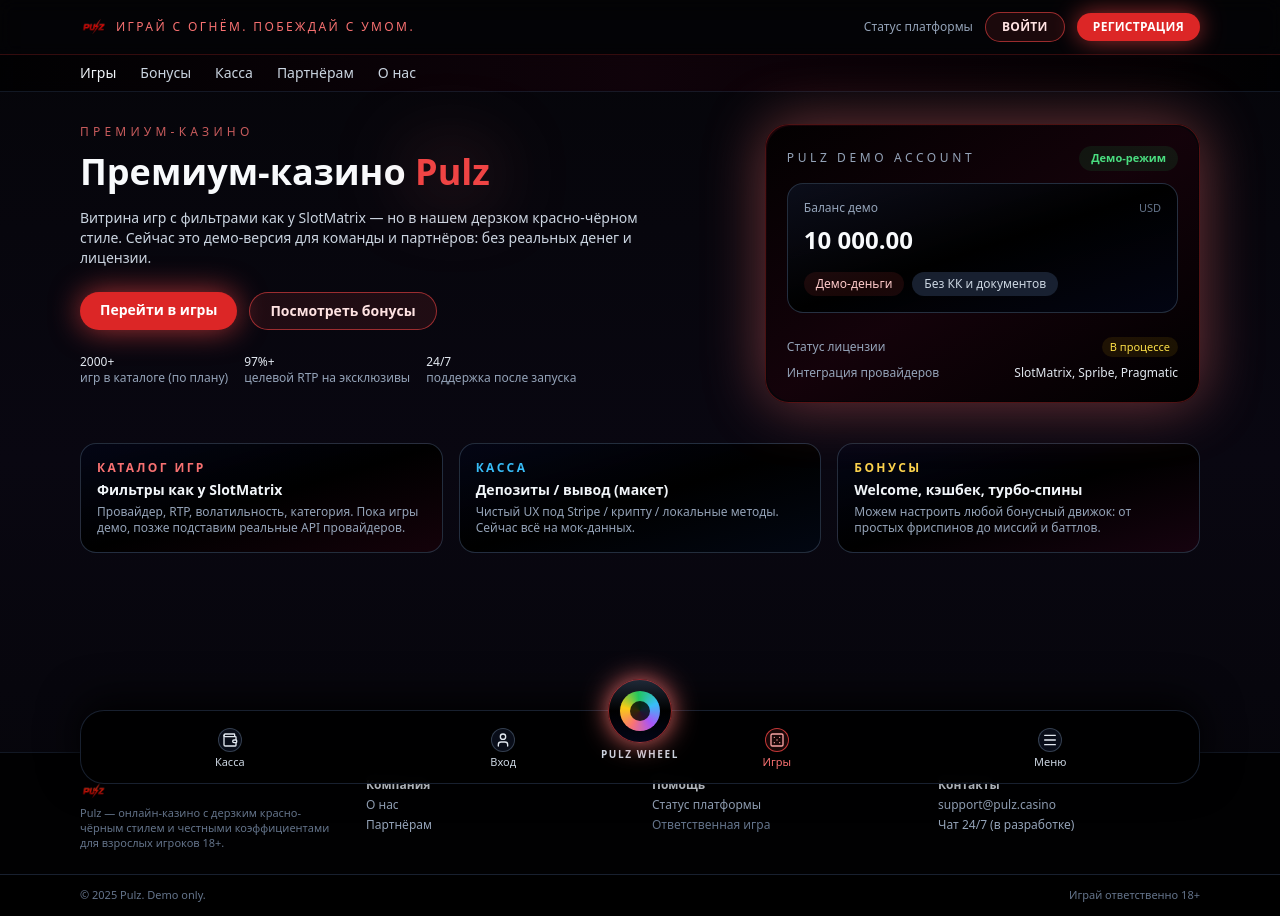
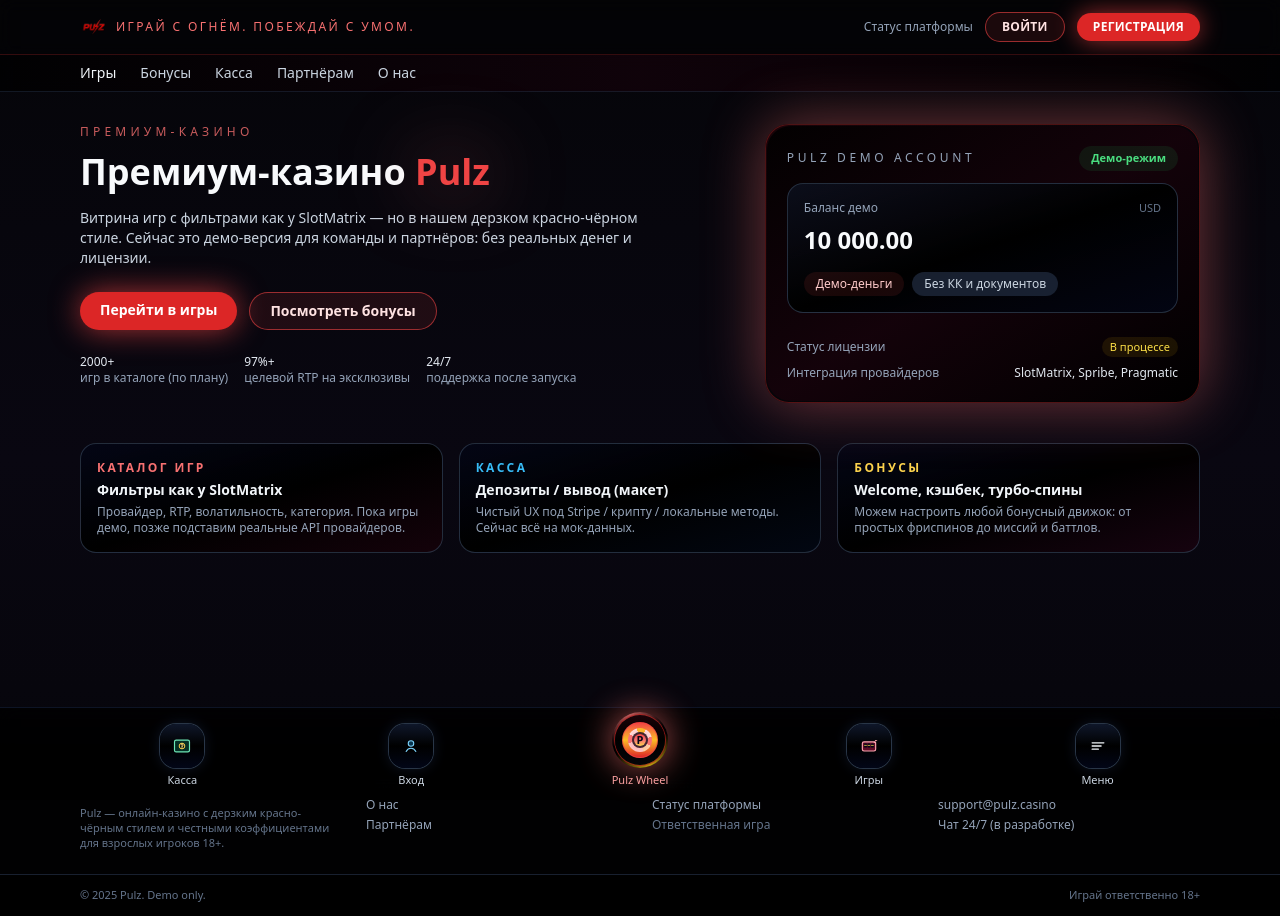
Before and after one commit to Demideni/pulz-casino-front, a Next.js app: page / in a window 1280 px wide. Built offline with nearby package versions, Linux system fonts and the light colour scheme.

Commit message:
Update menu

```diff
--- a/components/FortuneWheel.tsx
+++ b/components/FortuneWheel.tsx
@@ -2,32 +2,122 @@
 
 import { useState } from "react";
 import Link from "next/link";
-import { Wallet, User, Dice5, Menu as MenuIcon } from "lucide-react";
-
-type NavItemProps = {
-  label: string;
-  icon: React.ReactNode;
-  href?: string;
-  onClick?: () => void;
-  accent?: boolean;
-};
 
 const PRIZES = [
-  "10 фриспинов на Pulz Originals",
-  "Бонус +25% к первому депозиту",
-  "Кэшбэк 10% на проигрыш за день",
-  "5$ демо-кредит",
-  "Ничего. Повезёт в следующий раз 🙂",
+  "10 фриспинов",
+  "5$ бонус",
+  "x2 кэшбэк",
+  "20% кэшбэк",
+  "Сюрприз-бонус",
 ];
 
+function CashIcon() {
+  return (
+    <svg viewBox="0 0 24 24" className="h-5 w-5 text-amber-300">
+      <rect
+        x="3"
+        y="5"
+        width="18"
+        height="14"
+        rx="2"
+        className="fill-emerald-900/60 stroke-emerald-300"
+        strokeWidth="1.4"
+      />
+      <circle cx="12" cy="12" r="3.4" className="fill-black/60 stroke-amber-300" strokeWidth="1.2" />
+      <path
+        d="M12 9.5v5M10.7 10.5c.25-.6.76-1 1.3-1 .9 0 1.5.6 1.5 1.4 0 .7-.4 1.1-1.2 1.3L12 13"
+        className="stroke-amber-200"
+        strokeWidth="0.9"
+        strokeLinecap="round"
+        strokeLinejoin="round"
+      />
+    </svg>
+  );
+}
+
+function UserIcon() {
+  return (
+    <svg viewBox="0 0 24 24" className="h-5 w-5 text-sky-200">
+      <circle
+        cx="12"
+        cy="9"
+        r="3.3"
+        className="fill-sky-900/70 stroke-sky-300"
+        strokeWidth="1.3"
+      />
+      <path
+        d="M6.2 18.5c1.3-2.5 3.2-3.8 5.8-3.8 2.6 0 4.4 1.3 5.8 3.8"
+        className="stroke-sky-300"
+        strokeWidth="1.3"
+        strokeLinecap="round"
+      />
+    </svg>
+  );
+}
+
+function SlotIcon() {
+  return (
+    <svg viewBox="0 0 24 24" className="h-5 w-5 text-rose-200">
+      <rect
+        x="4"
+        y="7"
+        width="16"
+        height="11"
+        rx="2"
+        className="fill-rose-900/70 stroke-rose-300"
+        strokeWidth="1.4"
+      />
+      <rect x="6.2" y="9" width="3.3" height="4.8" rx="0.7" className="fill-slate-950" />
+      <rect x="10.3" y="9" width="3.3" height="4.8" rx="0.7" className="fill-slate-950" />
+      <rect x="14.5" y="9" width="3.3" height="4.8" rx="0.7" className="fill-slate-950" />
+      <path
+        d="M6.7 11.3h2.2M10.8 11.3h2.2M15 11.3h2.2"
+        className="stroke-amber-300"
+        strokeWidth="0.9"
+        strokeLinecap="round"
+      />
+      <path
+        d="M18.3 7.8l1.4-2.3M19.7 5.5h1.6M18.3 7.8h1.8"
+        className="stroke-rose-300"
+        strokeWidth="1"
+        strokeLinecap="round"
+      />
+    </svg>
+  );
+}
+
+function MenuIcon() {
+  return (
+    <svg viewBox="0 0 24 24" className="h-5 w-5 text-slate-100">
+      <path
+        d="M5 8.2h14M5 12h10.7M5 15.8h7.4"
+        className="stroke-slate-100"
+        strokeWidth="1.6"
+        strokeLinecap="round"
+      />
+    </svg>
+  );
+}
+
 export default function FortuneWheel() {
-  const [isWheelOpen, setIsWheelOpen] = useState(false);
+  const [isOpen, setIsOpen] = useState(false);
   const [isSpinning, setIsSpinning] = useState(false);
   const [result, setResult] = useState<string | null>(null);
 
-  const spin = () => {
+  function openWheel() {
+    setIsOpen(true);
+    setResult(null);
+    setIsSpinning(false);
+  }
+
+  function closeWheel() {
+    setIsOpen(false);
+    setResult(null);
+    setIsSpinning(false);
+  }
+
+  function handleSpin() {
     if (isSpinning) return;
-
     setIsSpinning(true);
     setResult(null);
 
@@ -36,196 +126,138 @@
     setTimeout(() => {
       setIsSpinning(false);
       setResult(prize);
-    }, 2200);
-  };
+    }, 2400);
+  }
 
   return (
     <>
-      {/* Модалка с полноценным Pulz Wheel */}
-      {isWheelOpen && (
-        <div className="fixed inset-0 z-[60] flex items-center justify-center bg-black/80 backdrop-blur-sm">
-          <div className="relative w-full max-w-md rounded-3xl border border-slate-800/80 bg-gradient-to-b from-[#050509] via-[#090313] to-black p-6 text-slate-100 shadow-[0_0_60px_rgba(0,0,0,0.9)]">
+      {/* Нижний бар как у Jeton */}
+      <div className="fixed inset-x-0 bottom-0 z-40 border-t border-slate-900/90 bg-gradient-to-t from-black via-black/95 to-black/80 backdrop-blur">
+        <div className="mx-auto flex max-w-6xl items-end justify-between px-1 pb-3 pt-1">
+          {/* Касса */}
+          <Link href="/cashier" className="flex w-1/5 flex-col items-center gap-1 text-xs">
+            <div className="flex h-11 w-11 items-center justify-center rounded-2xl bg-gradient-to-b from-slate-900 via-black to-slate-950 ring-1 ring-slate-700/80 shadow-[0_0_14px_rgba(15,23,42,0.9)]">
+              <CashIcon />
+            </div>
+            <span className="text-[11px] text-slate-300">Касса</span>
+          </Link>
+
+          {/* Вход */}
+          <Link href="/status" className="flex w-1/5 flex-col items-center gap-1 text-xs">
+            <div className="flex h-11 w-11 items-center justify-center rounded-2xl bg-gradient-to-b from-slate-900 via-black to-slate-950 ring-1 ring-slate-700/80 shadow-[0_0_14px_rgba(15,23,42,0.9)]">
+              <UserIcon />
+            </div>
+            <span className="text-[11px] text-slate-300">Вход</span>
+          </Link>
+
+          {/* Центральное мини-колесо */}
+          <button
+            type="button"
+            onClick={openWheel}
+            className="flex w-1/5 flex-col items-center gap-1 text-xs focus:outline-none"
+          >
+            <div className="relative flex h-14 w-14 items-center justify-center">
+              <div className="absolute inset-0 rounded-full bg-[radial-gradient(circle_at_30%_0%,#f97373,transparent_55%),radial-gradient(circle_at_70%_100%,#facc15,transparent_55%)] opacity-80 shadow-[0_0_35px_rgba(248,113,113,0.85)]" />
+              <div className="absolute inset-[3px] rounded-full bg-gradient-to-b from-[#1a0207] via-black to-[#050509] ring-1 ring-red-700/70" />
+              <div className={`relative h-9 w-9 rounded-full border border-red-500/70 bg-gradient-to-b from-red-500 via-amber-400 to-red-600 ${isOpen ? "animate-spin-slow" : ""}`}>
+                {/* условный делёж колеса */}
+                <div className="absolute inset-[5px] rounded-full bg-[conic-gradient(from_210deg,_#fecaca_0deg,_#fecaca_45deg,_#f97373_45deg,_#f97373_90deg,_#fee2e2_90deg,_#fee2e2_135deg,_#fbbf24_135deg,_#fbbf24_180deg,_#fee2e2_180deg,_#fee2e2_225deg,_#f97373_225deg,_#f97373_270deg,_#fed7aa_270deg,_#fed7aa_315deg,_#fecaca_315deg,_#fecaca_360deg)]" />
+                <div className="absolute inset-[9px] rounded-full bg-slate-950/95" />
+                <div className="absolute inset-[11px] flex items-center justify-center rounded-full bg-gradient-to-b from-red-500 via-red-400 to-amber-300 shadow-[0_0_12px_rgba(248,113,113,0.9)]">
+                  <span className="text-[11px] font-semibold tracking-wide text-slate-950">
+                    P
+                  </span>
+                </div>
+              </div>
+            </div>
+            <span className="text-[11px] font-medium text-red-300">Pulz Wheel</span>
+          </button>
+
+          {/* Игры */}
+          <Link href="/games" className="flex w-1/5 flex-col items-center gap-1 text-xs">
+            <div className="flex h-11 w-11 items-center justify-center rounded-2xl bg-gradient-to-b from-slate-900 via-black to-slate-950 ring-1 ring-slate-700/80 shadow-[0_0_14px_rgba(15,23,42,0.9)]">
+              <SlotIcon />
+            </div>
+            <span className="text-[11px] text-slate-300">Игры</span>
+          </Link>
+
+          {/* Меню */}
+          <Link href="/about" className="flex w-1/5 flex-col items-center gap-1 text-xs">
+            <div className="flex h-11 w-11 items-center justify-center rounded-2xl bg-gradient-to-b from-slate-900 via-black to-slate-950 ring-1 ring-slate-700/80 shadow-[0_0_14px_rgba(15,23,42,0.9)]">
+              <MenuIcon />
+            </div>
+            <span className="text-[11px] text-slate-300">Меню</span>
+          </Link>
+        </div>
+      </div>
+
+      {/* Модалка с большим колесом */}
+      {isOpen && (
+        <div className="fixed inset-0 z-50 flex items-center justify-center bg-black/80 px-4 backdrop-blur-sm">
+          <div className="w-full max-w-md rounded-3xl border border-red-900/70 bg-gradient-to-b from-[#12020a] via-black to-[#050509] p-5 shadow-[0_30px_80px_rgba(0,0,0,0.9)]">
             <div className="mb-4 flex items-center justify-between">
               <div>
-                <div className="text-xs font-semibold tracking-[0.2em] text-red-400">
-                  PULZ WHEEL
+                <div className="text-xs font-semibold uppercase tracking-[0.2em] text-red-400">
+                  Pulz Wheel
                 </div>
-                <div className="text-sm text-slate-300">
-                  Первый спин — бесплатно
+                <div className="text-[11px] text-slate-400">
+                  Первый спин для команды — бесплатно.
                 </div>
               </div>
               <button
-                onClick={() => setIsWheelOpen(false)}
-                className="rounded-full border border-slate-700/70 px-3 py-1 text-xs text-slate-300 hover:border-slate-500 hover:text-slate-100"
+                type="button"
+                onClick={closeWheel}
+                className="rounded-full bg-slate-900/70 px-3 py-1 text-xs text-slate-300 hover:bg-slate-800"
               >
                 Закрыть
               </button>
             </div>
 
             {/* Само колесо */}
-            <div className="flex flex-col items-center gap-4 py-4">
-              <div className="relative h-48 w-48">
-                {/* Сияние вокруг */}
-                <div className="absolute inset-0 rounded-full bg-[radial-gradient(circle,_rgba(248,113,113,0.3),transparent_65%)] blur-md" />
-
-                {/* Диск колеса */}
+            <div className="mb-4 flex flex-col items-center">
+              <div className="relative h-52 w-52">
+                <div className="absolute inset-0 rounded-full bg-[radial-gradient(circle_at_0%_0%,rgba(248,113,113,0.6),transparent_60%),radial-gradient(circle_at_100%_100%,rgba(251,191,36,0.55),transparent_55%)] opacity-80 blur-sm" />
+                <div className="absolute inset-[6px] rounded-full bg-gradient-to-b from-[#1b0208] via-black to-[#050509] ring-2 ring-red-700/70" />
                 <div
-                  className={[
-                    "relative flex h-full w-full items-center justify-center rounded-full",
-                    "bg-[conic-gradient(from_210deg,_#f97373_0deg,_#facc15_90deg,_#22c55e_150deg,_#38bdf8_210deg,_#a855f7_270deg,_#f97373_330deg,_#f97373_360deg)]",
-                    "border-[6px] border-[#f59e0b] shadow-[0_0_35px_rgba(249,115,22,0.7)]",
-                    isSpinning ? "animate-spin-slow" : "",
-                  ].join(" ")}
+                  className={`absolute inset-[16px] rounded-full border border-red-500/80 bg-[conic-gradient(#fecaca_0deg,#fecaca_30deg,#fb923c_30deg,#fb923c_60deg,#fee2e2_60deg,#fee2e2_90deg,#f97373_90deg,#f97373_120deg,#fed7aa_120deg,#fed7aa_150deg,#fecaca_150deg,#fecaca_180deg,#fb923c_180deg,#fb923c_210deg,#fee2e2_210deg,#fee2e2_240deg,#f97373_240deg,#f97373_270deg,#fed7aa_270deg,#fed7aa_300deg,#fecaca_300deg,#fecaca_330deg,#fb923c_330deg,#fb923c_360deg)] ${
+                    isSpinning ? "animate-spin-slow" : ""
+                  }`}
+                />
+                <div className="absolute inset-[46px] rounded-full bg-slate-950/95" />
+                <button
+                  type="button"
+                  onClick={handleSpin}
+                  className="absolute inset-[58px] flex items-center justify-center rounded-full bg-gradient-to-b from-red-500 via-red-400 to-amber-300 text-sm font-semibold uppercase tracking-wide text-slate-950 shadow-[0_0_25px_rgba(248,113,113,0.9)] hover:brightness-110"
                 >
-                  {/* Центральная кнопка */}
-                  <div className="flex h-20 w-20 items-center justify-center rounded-full bg-gradient-to-b from-[#fee2e2] via-[#fecaca] to-[#f97373] shadow-[0_0_25px_rgba(248,113,113,0.8)]">
-                    <div className="flex h-16 w-16 items-center justify-center rounded-full bg-gradient-to-b from-[#ef4444] to-[#b91c1c] text-xs font-semibold uppercase tracking-wide text-white">
-                      {isSpinning ? "КРУТИМ..." : "SPIN"}
+                  {isSpinning ? "Крутим..." : "Крутить"}
+                </button>
+                {/* Стрелка */}
+                <div className="absolute -top-2 left-1/2 -translate-x-1/2">
+                  <div className="h-5 w-3 origin-bottom rounded-b-full bg-amber-300 shadow-[0_0_10px_rgba(251,191,36,0.9)]" />
                 </div>
               </div>
             </div>
 
-                {/* Индикатор-стрелка сверху */}
-                <div className="pointer-events-none absolute -top-3 left-1/2 h-6 w-4 -translate-x-1/2">
-                  <div className="h-full w-full origin-bottom rounded-b-full bg-gradient-to-b from-yellow-300 via-yellow-500 to-amber-700 shadow-[0_0_16px_rgba(250,204,21,0.9)]" />
+            {/* Результат + оффер регистрации */}
+            {result && (
+              <div className="space-y-2 text-center text-sm">
+                <div className="text-slate-100">Твой бонус: {result}</div>
+                <div className="text-[12px] text-slate-400">
+                  Чтобы закрепить бонус, зарегистрируй демо-аккаунт Pulz.
                 </div>
-              </div>
-
-              <button
-                onClick={spin}
-                disabled={isSpinning}
-                className="mt-2 rounded-full bg-red-600 px-6 py-2 text-sm font-semibold text-white shadow-[0_0_22px_rgba(248,113,113,0.7)] hover:bg-red-500 disabled:cursor-not-allowed disabled:opacity-70"
-              >
-                {isSpinning ? "Крутим..." : "Крутить колесо"}
+                <div className="mt-2 flex justify-center gap-3">
+                  <button className="rounded-full border border-slate-600/80 px-4 py-1.5 text-xs text-slate-200 hover:bg-slate-800/80">
+                    Позже
                   </button>
-
-              {result && (
-                <div className="mt-2 rounded-2xl border border-slate-700/70 bg-black/40 px-4 py-3 text-center text-sm text-slate-100">
-                  <div className="text-xs uppercase tracking-[0.16em] text-red-400">
-                    ВАШ БОНУС
-                  </div>
-                  <div className="mt-1 text-sm">{result}</div>
-                  <div className="mt-2 text-[11px] text-slate-400">
-                    Зарегистрируйтесь, чтобы закрепить бонус за аккаунтом.
-                  </div>
-                  <div className="mt-3 flex justify-center gap-2">
-                    <Link
-                      href="/register"
-                      className="rounded-full bg-red-600 px-4 py-1.5 text-xs font-semibold text-white hover:bg-red-500"
-                    >
+                  <button className="rounded-full bg-red-600 px-5 py-1.5 text-xs font-semibold text-white shadow-[0_0_20px_rgba(239,68,68,0.85)] hover:bg-red-500">
                     Регистрация
-                    </Link>
-                    <Link
-                      href="/login"
-                      className="rounded-full border border-slate-600 px-4 py-1.5 text-xs text-slate-200 hover:border-slate-400"
-                    >
-                      Войти
-                    </Link>
+                  </button>
                 </div>
               </div>
             )}
           </div>
         </div>
-        </div>
       )}
-
-      {/* Нижний таб-бар а-ля JetTon */}
-      <div className="pointer-events-none fixed inset-x-0 bottom-0 z-40">
-        <div className="mx-auto flex max-w-6xl justify-center px-4 pb-4">
-          <div className="relative w-full rounded-3xl border border-slate-800/80 bg-black/90 shadow-[0_-10px_40px_rgba(0,0,0,0.9)] backdrop-blur pointer-events-auto">
-            {/* Центральное колесо, которое торчит сверху и крутится */}
-            <button
-              type="button"
-              onClick={() => setIsWheelOpen(true)}
-              className="group absolute left-1/2 -top-8 flex -translate-x-1/2 flex-col items-center"
-            >
-              <div className="relative h-16 w-16">
-                {/* свечение */}
-                <div className="absolute inset-0 rounded-full bg-[radial-gradient(circle,_rgba(248,113,113,0.5),transparent_60%)] blur-md" />
-                {/* обод */}
-                <div className="relative flex h-full w-full items-center justify-center rounded-full bg-gradient-to-b from-[#1f2937] via-black to-[#020617] border border-red-500/60 shadow-[0_0_26px_rgba(248,113,113,0.9)]">
-                  {/* маленькое постоянно вращающееся колесо */}
-                  <div className="flex h-10 w-10 items-center justify-center rounded-full bg-[conic-gradient(from_210deg,_#f97373,_#facc15,_#22c55e,_#38bdf8,_#a855f7,_#f97373)] animate-spin-slow">
-                    <div className="h-5 w-5 rounded-full bg-black/80" />
-                  </div>
-                </div>
-              </div>
-              <span className="mt-1 text-[10px] font-semibold uppercase tracking-[0.16em] text-slate-300">
-                Pulz Wheel
-              </span>
-            </button>
-
-            {/* Ряд кнопок, как на скрине */}
-            <div className="grid grid-cols-4 gap-0 px-3 py-3 text-[11px]">
-              <NavItem
-                label="Касса"
-                icon={<Wallet className="h-4 w-4" />}
-                href="/cashier"
-              />
-              <NavItem
-                label="Вход"
-                icon={<User className="h-4 w-4" />}
-                href="/login"
-              />
-              <NavItem
-                label="Игры"
-                icon={<Dice5 className="h-4 w-4" />}
-                href="/games"
-                accent
-              />
-              <NavItem
-                label="Меню"
-                icon={<MenuIcon className="h-4 w-4" />}
-                href="/status"
-              />
-            </div>
-          </div>
-        </div>
-      </div>
     </>
   );
 }
-
-function NavItem({ label, icon, href, onClick, accent }: NavItemProps) {
-  const content = (
-    <div
-      className={[
-        "flex h-12 flex-col items-center justify-center rounded-2xl border border-transparent",
-        "transition-colors",
-        accent
-          ? "text-red-400"
-          : "text-slate-300 hover:text-slate-50 hover:bg-slate-900/60",
-      ].join(" ")}
-    >
-      <div
-        className={[
-          "mb-1 flex h-6 w-6 items-center justify-center rounded-xl border",
-          accent
-            ? "border-red-500/80 bg-red-500/10 text-red-300"
-            : "border-slate-600/70 bg-slate-900/60 text-slate-200",
-        ].join(" ")}
-      >
-        {icon}
-      </div>
-      <span className="text-[11px] leading-none">{label}</span>
-    </div>
-  );
-
-  if (href) {
-    return (
-      <Link href={href} className="flex items-center justify-center">
-        {content}
-      </Link>
-    );
-  }
-
-  return (
-    <button
-      type="button"
-      onClick={onClick}
-      className="flex items-center justify-center"
-    >
-      {content}
-    </button>
-  );
-}
```
Lines whose indentation alone changed are shown as unchanged.
